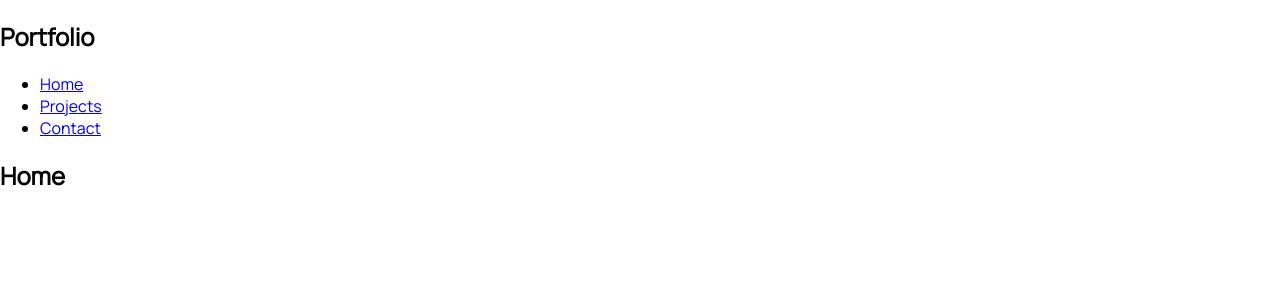
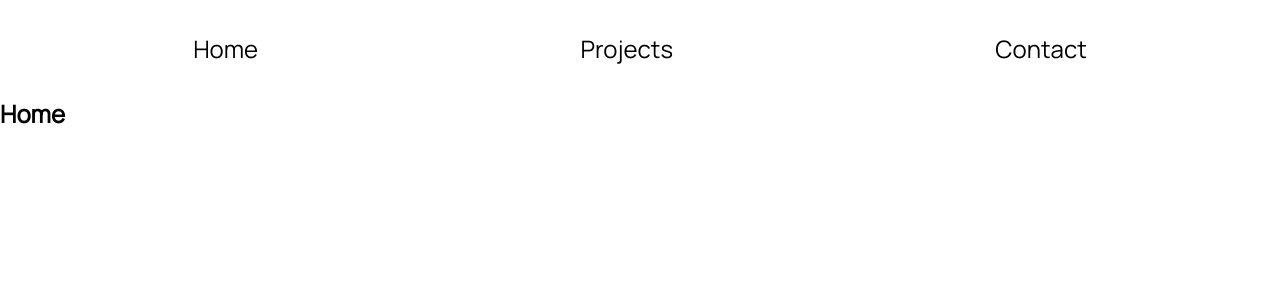
Before and after one commit to cprieststephens/portfolio, a React (Create React App) app: page / in a window 1280 px wide. Shown: the top 300 px of the page. Built offline with nearby package versions, Linux system fonts and the light colour scheme.

Commit message:
Style Navbar component

```diff
--- a/src/components/App.js
+++ b/src/components/App.js
@@ -8,8 +8,7 @@ import "../styles/app.css";
 
 const App = () => {
   return (
-    <div className="App">
-      <h2>Portfolio</h2>
+    <div className="app">
       <Navbar />
       <Routes>
         <Route path="/" element={<Home />} />
--- a/src/components/Navbar.js
+++ b/src/components/Navbar.js
@@ -1,18 +1,25 @@
 import React from "react";
 import { Link } from "react-router-dom";
+import "../styles/navbar.css";
 
 const Navbar = () => {
   return (
     <div className="navbar">
-      <ul className="navbar-list">
-        <li className="navbar-list__item">
-          <Link to="/">Home</Link>
+      <ul className="navbar-links">
+        <li>
+          <Link className="navbar-links__item" to="/">
+            Home
+          </Link>
         </li>
-        <li className="navbar-list__item">
-          <Link to="projects">Projects</Link>
+        <li>
+          <Link className="navbar-links__item" to="projects">
+            Projects
+          </Link>
         </li>
-        <li className="navbar-list__item">
-          <Link to="contact">Contact</Link>
+        <li>
+          <Link className="navbar-links__item" to="contact">
+            Contact
+          </Link>
         </li>
       </ul>
     </div>
--- /dev/null
+++ b/src/styles/navbar.css
@@ -0,0 +1,23 @@
+.navbar {
+  margin: 2rem;
+}
+
+.navbar-links {
+  display: flex;
+  justify-content: space-around;
+  list-style: none;
+  padding: 0;
+}
+
+.navbar-links__item {
+  text-decoration: none;
+  font-size: 1.5rem;
+}
+
+.navbar-links__item:link {
+    color: #000000;
+}
+
+.navbar-links__item:visited {
+    color: #000000;
+}
```
